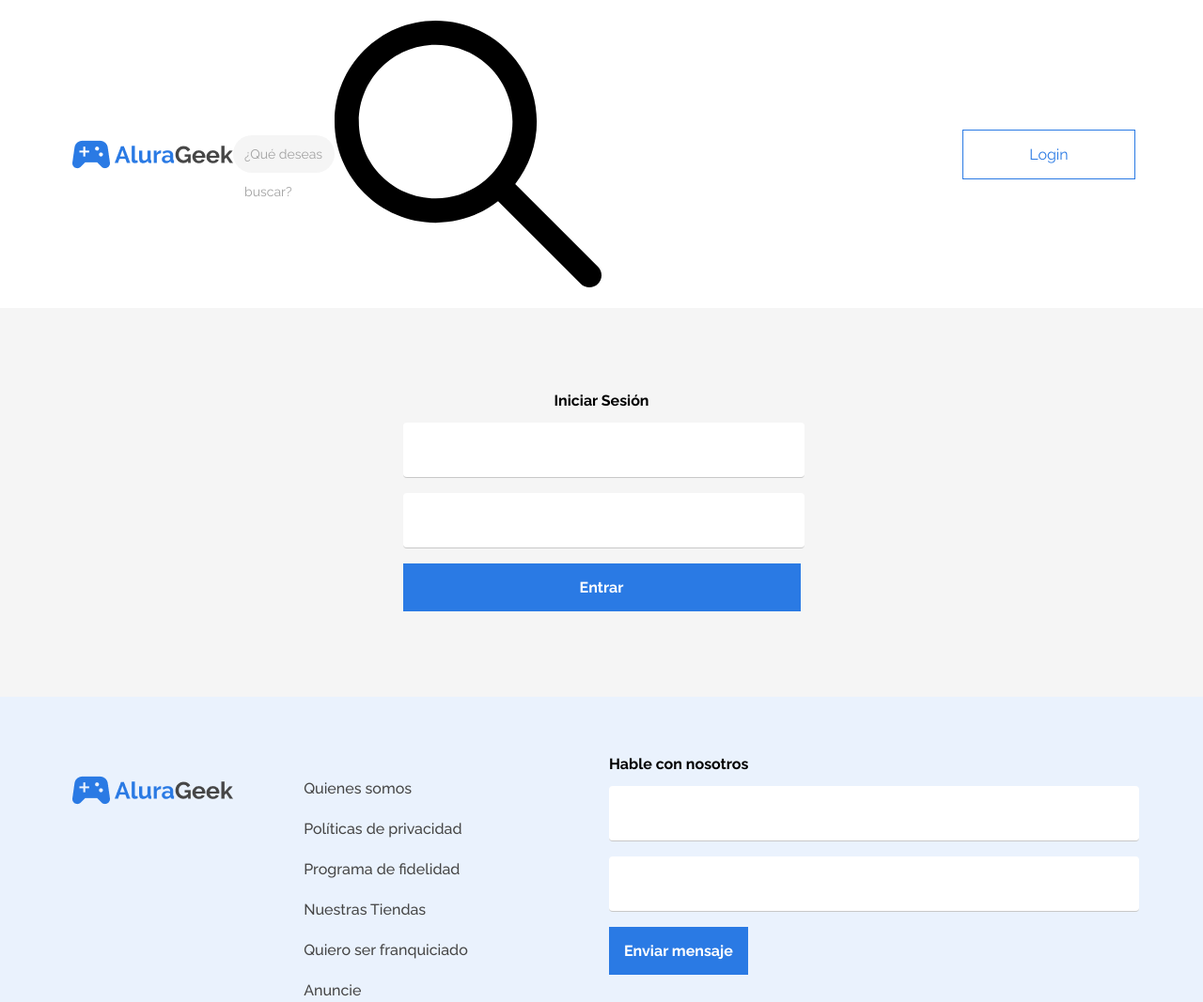
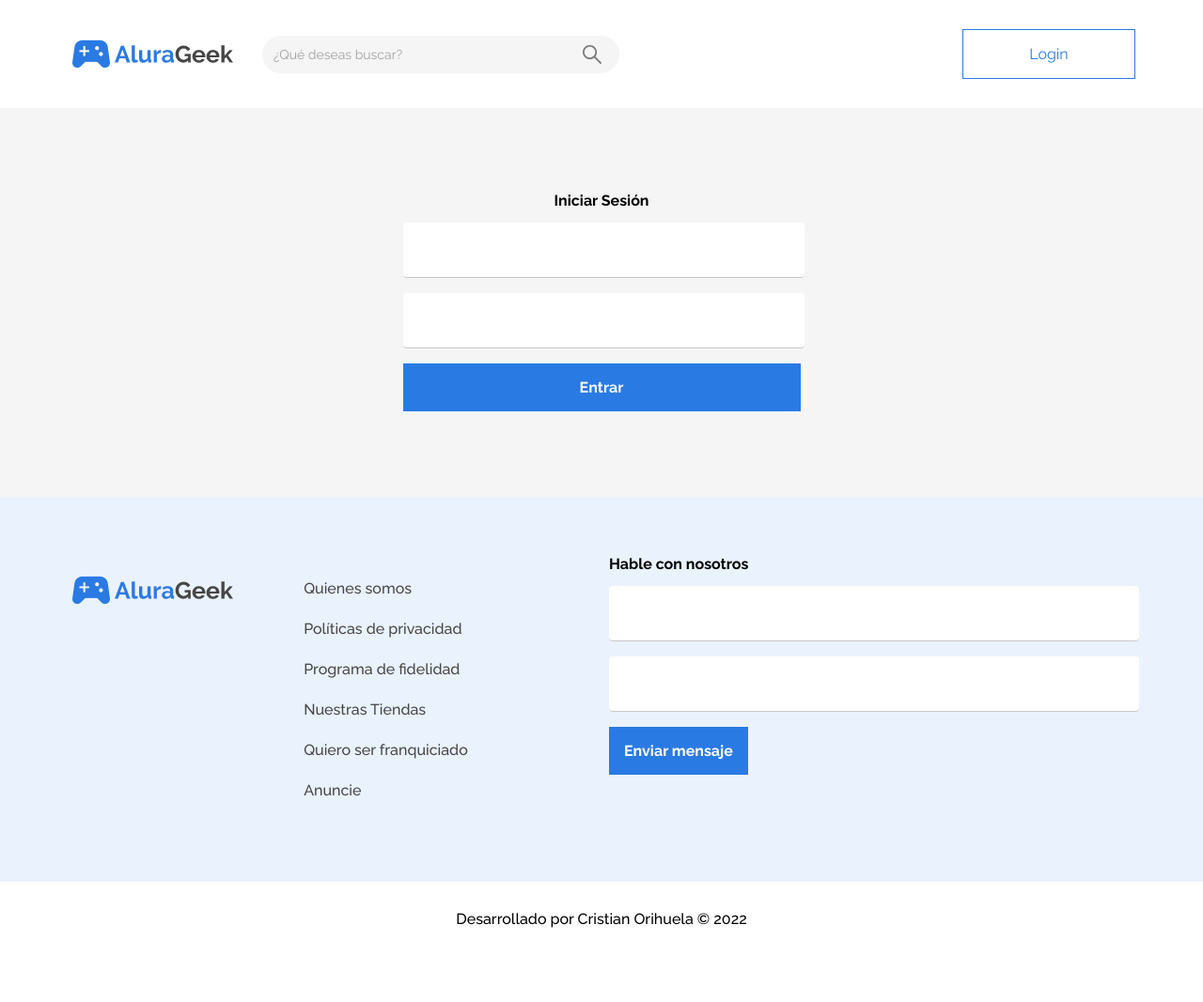
Before and after one commit to corihuela75/geek, a plain HTML site: page login.html in a window 1280 px wide. Shown: the top 1067 px of the page at 94% size. After the commit the page ends 1019 px from the top, so only its background shows below. Drawn offline with Linux system fonts and the light colour scheme.

Commit message:
agregado responsive index

```diff
--- a/CSS/_reset.css
+++ b/CSS/_reset.css
@@ -157,3 +157,5 @@ textarea {
   font-weight: inherit;
   font-family: inherit;
 }
+
+/* fin */
--- a/CSS/_variables.css
+++ b/CSS/_variables.css
@@ -4,9 +4,3 @@
   --color-azul: #2a7ae4;
   --color-gris-claro: #f5f5f5;
 }
-
-@media (min-width: 800px) {
-  :root {
-    --font-size-logo: 56px;
-  }
-}
--- a/login.html
+++ b/login.html
@@ -25,9 +25,10 @@
     <div class="logo-buscador">
         <a href="index.html"><div class="logo"></div></a>
         <div class="buscador">¿Qué deseas buscar?</div>
-            <img class="lupa" src="IMG/lupa.svg">
+        <img class="lupa1" src="IMG/lupa.svg">
     </div>
-        <div class="btn-inicio"><a href="#">Login</a></div>
+    <div class="btn-inicio"><a href="login.html">Login</a></div>
+    <img class="lupa2" src="IMG/lupa.svg">
 </section>
 
 <!-- SECCION LOGIN -->
```
Also changed, not shown: CSS/_responsive.css (+12 -12 lines), index.html (+1 -1 lines), producto.html (+3 -2 lines), todos-productos.html (+3 -4 lines). Lines whose indentation alone changed are shown as unchanged.
